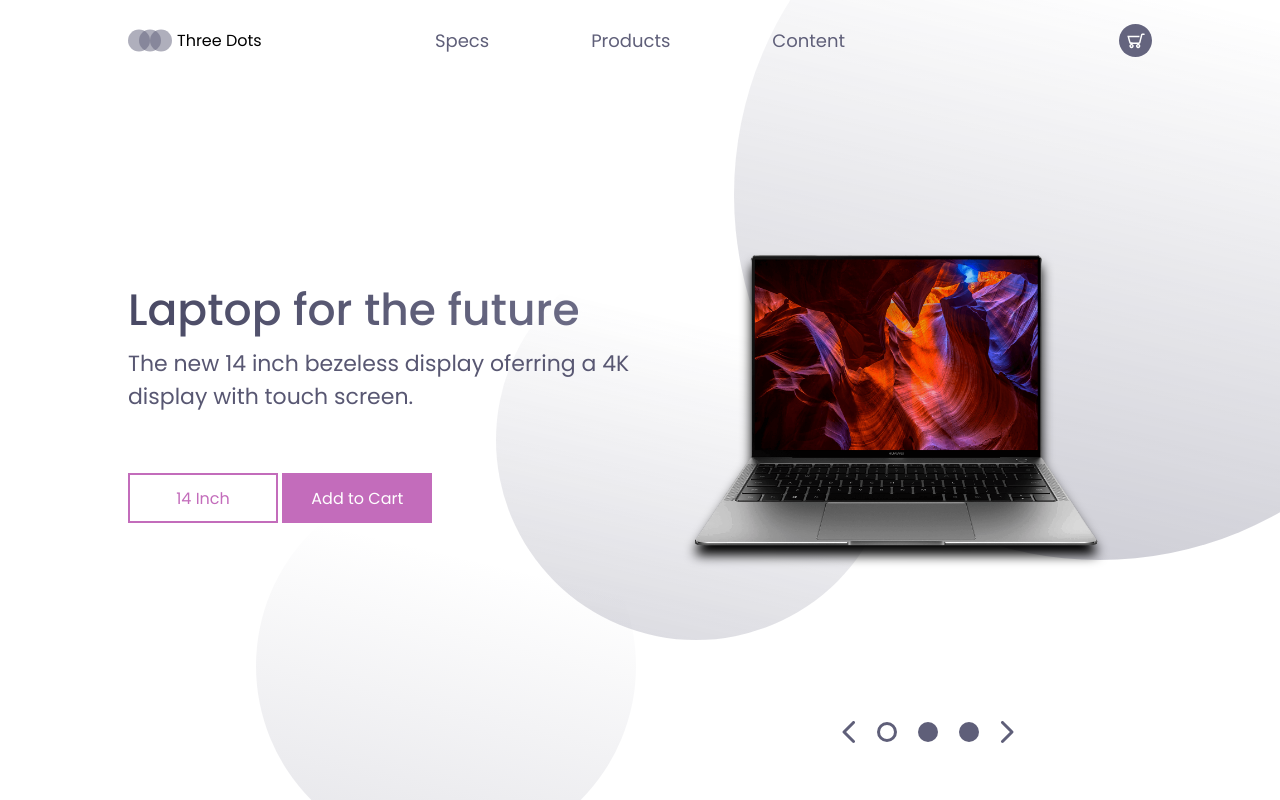
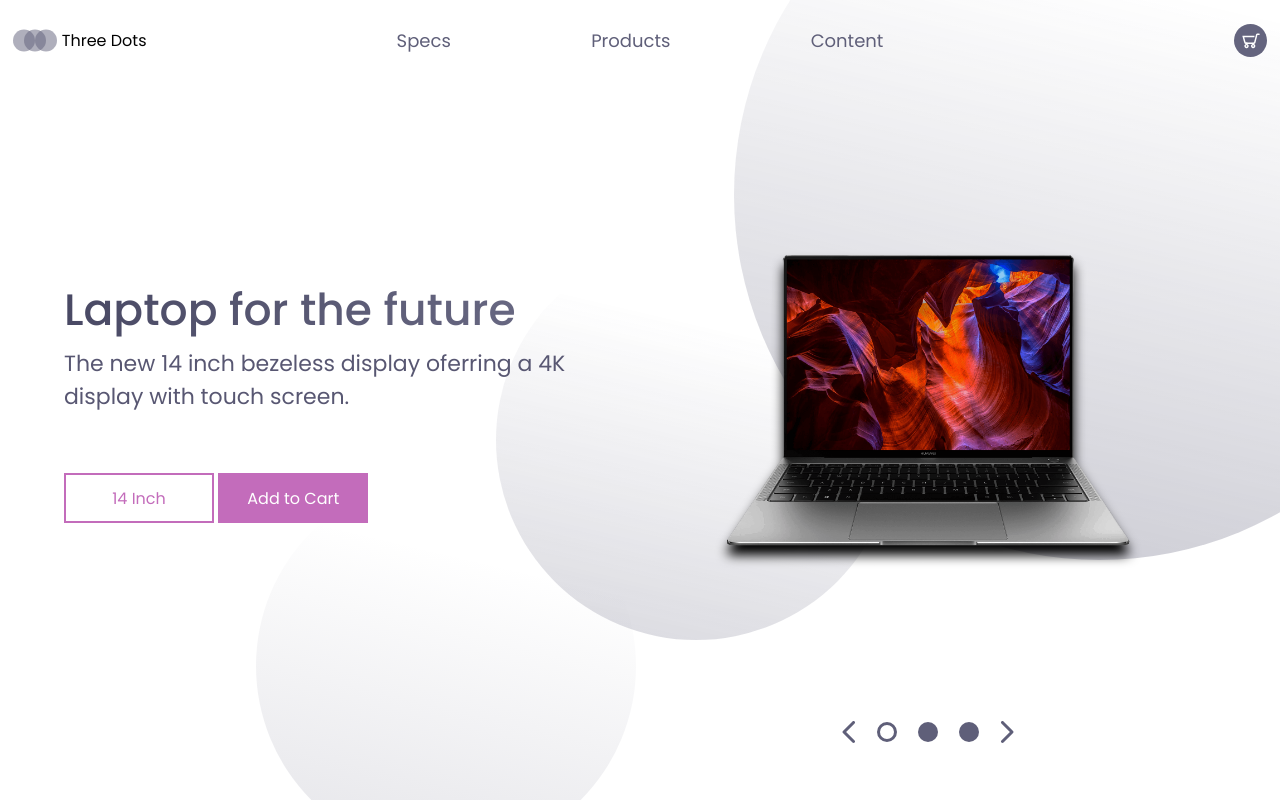
Before and after one commit to VictorS8/LandingPage, a plain HTML site: page index.html in a window 1280 px wide. Drawn offline with Linux system fonts and the light colour scheme.

Commit message:
WebLandingPage 0.1.1

```diff
--- a/style.css
+++ b/style.css
@@ -14,7 +14,7 @@ button {
 
 header {
   display: flex;
-  width: 80%;
+  width: 98%;
   height: 10vh;
   margin: auto;
   align-items: center;
@@ -48,6 +48,7 @@ nav {
   color: #5f5f79;
   font-size: 18px;
   text-decoration: none;
+  padding: 5px;
 }
 
 .cart {
@@ -57,7 +58,7 @@ nav {
 
 .presentation {
   display: flex;
-  width: 80%;
+  width: 90%;
   margin: auto;
   min-height: 80vh;
   align-items: center;
```
Also changed, not shown: img/iphonex.jpg (added), img/web.jpg (added).
